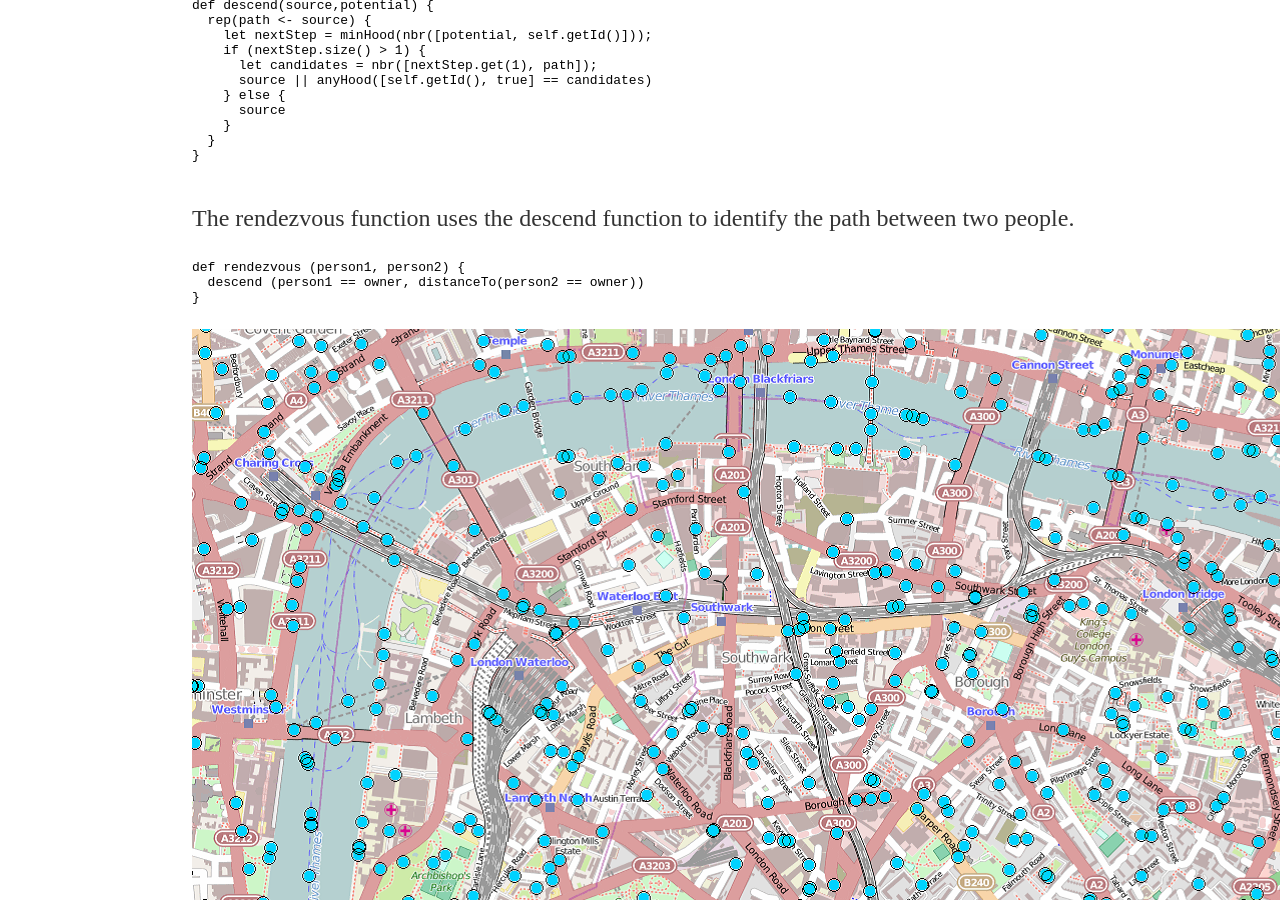
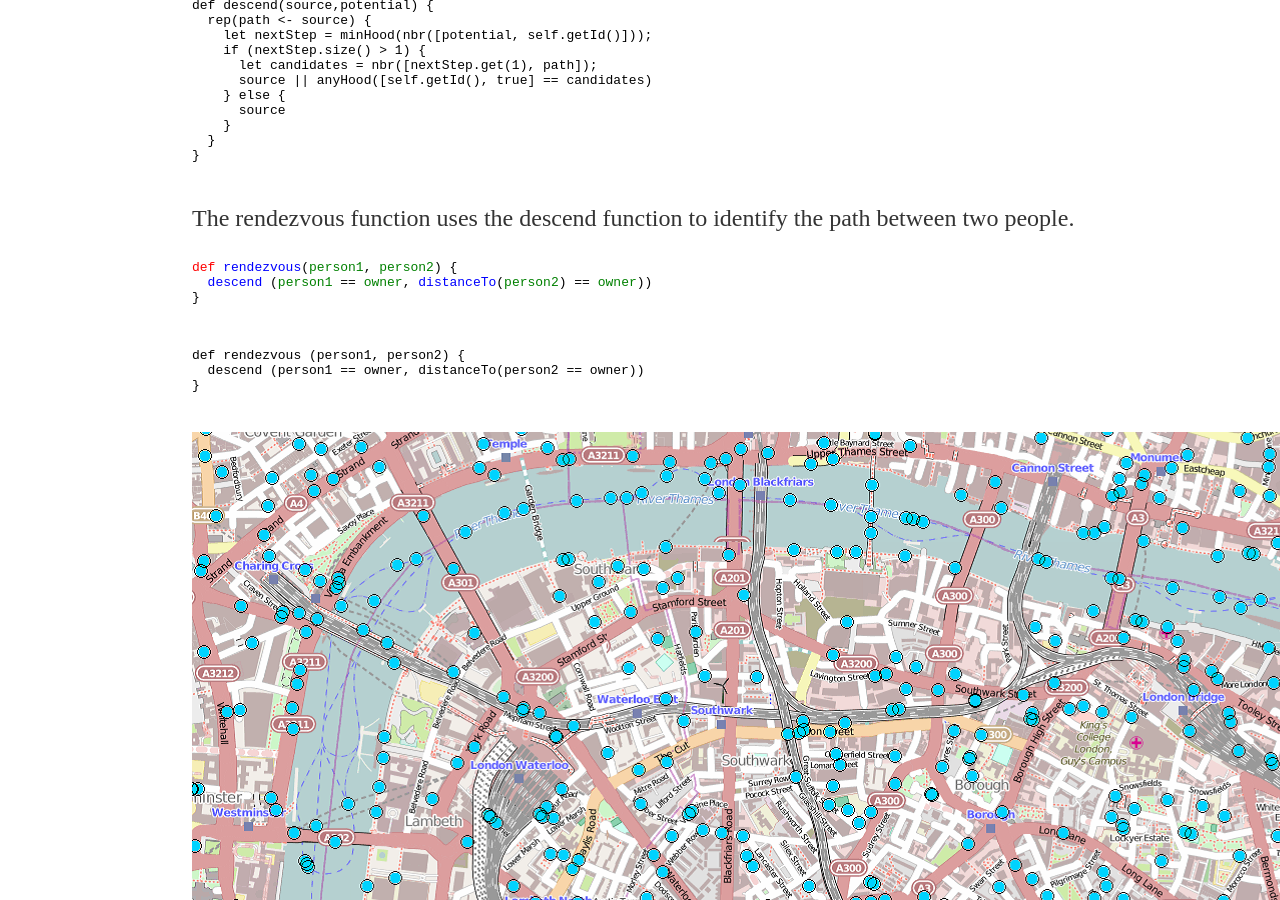
Before and after one commit to tasseomancy/tasseomancy.github.io, a Jekyll site: the page built from _posts/2018-02-07-peer-to-peer-route-planning.md, in a window 1280 px wide and 900 px high, scrolled down 1236 px. Built offline with Jekyll 4.4.1, drawn with Linux system fonts in a browser that asks for light colours.

Commit message:
Update 2018-02-07-peer-to-peer-route-planning.md

````diff
--- a/_posts/2018-02-07-peer-to-peer-route-planning.md
+++ b/_posts/2018-02-07-peer-to-peer-route-planning.md
@@ -53,11 +53,20 @@ def descend(source,potential) {
 
 The rendezvous function uses the descend function to identify the path between two people.
 
-```
+<pre>
+<code style="color:red">def</code><code style="color:blue"> rendezvous</code><code>(</code><code style="color:green">person1</code><code>, </code><code style="color:green">person2</code><code>) {</code>
+<code style="color:blue">  descend</code><code> (</code><code style="color:green">person1</code><code> == </code><code style="color:green">owner</code><code>, </code><code style="color:blue">distanceTo</code><code>(</code><code style="color:green">person2</code><code>) == </code><code style="color:green">owner</code><code>))</code>
+<code>}
+</code>
+</pre>
+
+<pre>
+<code>
 def rendezvous (person1, person2) {
   descend (person1 == owner, distanceTo(person2 == owner))
 }
-```
+</code>
+</pre>
 
 ![map with blue dots](/images/peer-to-peer-1.png)
 
````
